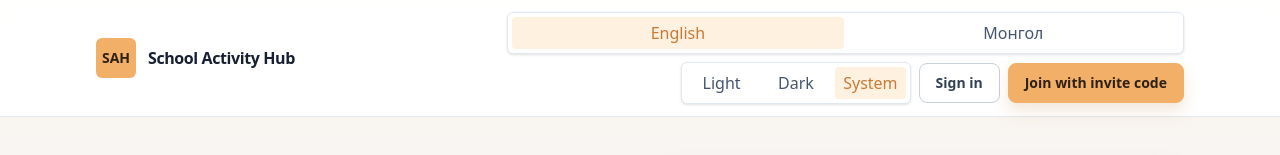
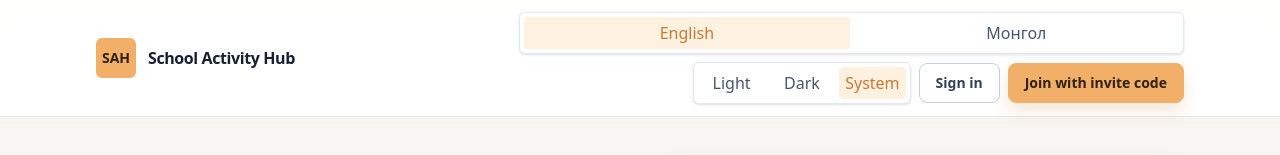
Before and after one commit to khasochirb/school-activity-hub, a Next.js app: page / in a window 1280 px wide. Shown: the top 155 px of the page. Built offline with nearby package versions, Linux system fonts and the light colour scheme; no server answers.

Commit message:
Fix Mongolian theme toggle wrapping

```diff
--- a/src/components/theme-toggle.tsx
+++ b/src/components/theme-toggle.tsx
@@ -73,8 +73,8 @@ export function ThemeToggle({
               aria-pressed={active}
               className={
                 active
-                  ? "choice-pill-active min-h-8 min-w-0 cursor-pointer rounded px-2 text-center text-sm font-bold leading-snug break-words whitespace-normal"
-                  : "min-h-8 min-w-0 cursor-pointer rounded px-2 text-center text-sm font-semibold leading-snug break-words whitespace-normal text-slate-600 transition hover:bg-slate-50 hover:text-slate-950"
+                  ? "choice-pill-active min-h-8 min-w-0 cursor-pointer overflow-hidden rounded px-1.5 text-center text-xs font-bold leading-tight whitespace-nowrap"
+                  : "min-h-8 min-w-0 cursor-pointer overflow-hidden rounded px-1.5 text-center text-xs font-semibold leading-tight whitespace-nowrap text-slate-600 transition hover:bg-slate-50 hover:text-slate-950"
               }
               key={option}
               onClick={() => selectTheme(option)}
```
